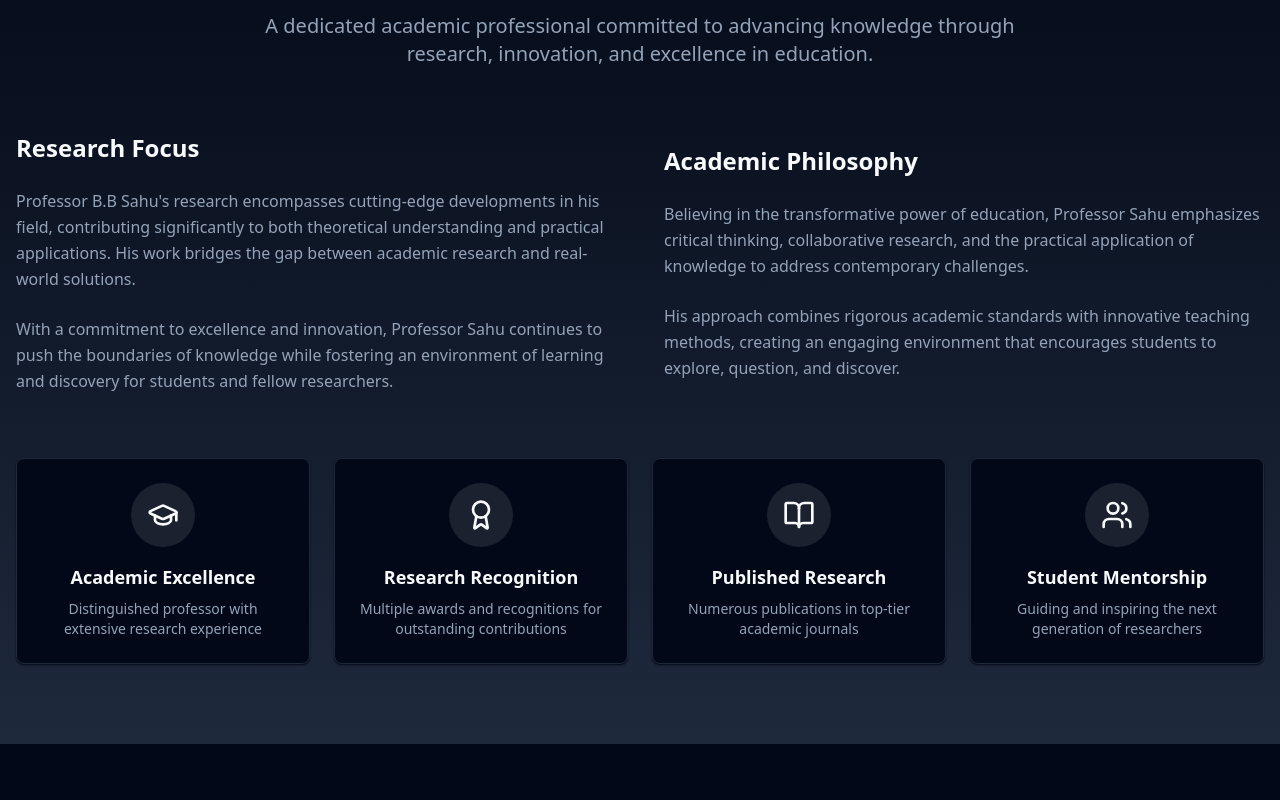
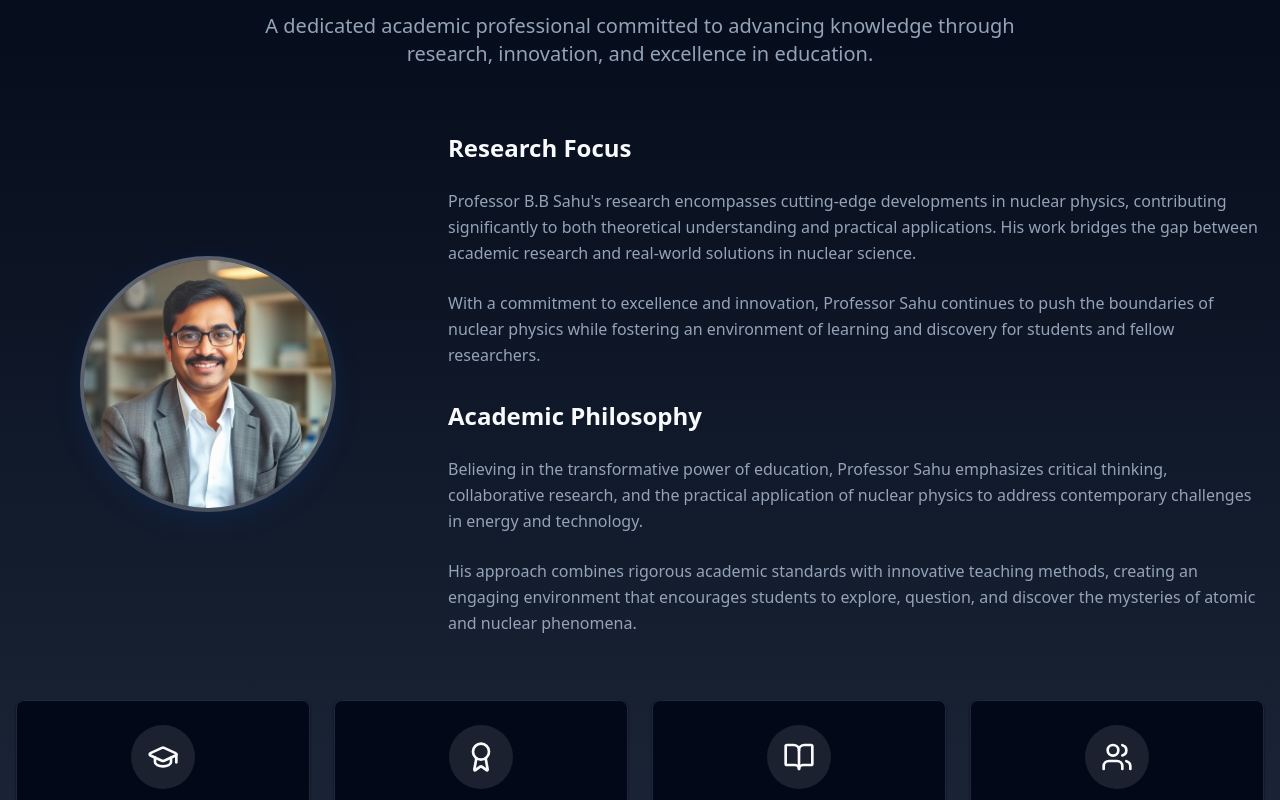
Before and after one commit to MaithiliTyagi/sahu-scholars-hub, a React (Vite) app: page / in a window 1280 px wide. Shown: the part 940-1740 px from the top of the page. Built offline with nearby package versions, Linux system fonts and the light colour scheme.

Commit message:
Change background color and add photo
Adjusted the background color and added a photo to the about section.

```diff
--- a/src/components/About.tsx
+++ b/src/components/About.tsx
@@ -1,5 +1,6 @@
 import { Card, CardContent } from '@/components/ui/card';
 import { GraduationCap, Award, BookOpen, Users } from 'lucide-react';
+import profPhoto from '@/assets/prof-bb-sahu.jpg';
 
 const About = () => {
   const achievements = [
@@ -38,17 +39,30 @@ const About = () => {
           </p>
         </div>
 
-        <div className="grid md:grid-cols-2 gap-12 items-center mb-16">
+        <div className="grid md:grid-cols-3 gap-12 items-center mb-16">
+          <div className="md:col-span-1 flex justify-center">
+            <div className="relative">
+              <img
+                src={profPhoto}
+                alt="Professor B.B Sahu"
+                className="w-64 h-64 rounded-full object-cover shadow-card-hover border-4 border-primary/20"
+                loading="lazy"
+              />
+              <div className="absolute inset-0 rounded-full bg-gradient-to-br from-primary/20 to-transparent"></div>
+            </div>
+          </div>
+
+          <div className="md:col-span-2 space-y-8">
             <div>
               <h3 className="text-2xl font-semibold mb-6 text-foreground">Research Focus</h3>
               <p className="text-muted-foreground leading-relaxed mb-6">
-              Professor B.B Sahu's research encompasses cutting-edge developments in his field,
+                Professor B.B Sahu's research encompasses cutting-edge developments in nuclear physics,
                 contributing significantly to both theoretical understanding and practical applications.
-              His work bridges the gap between academic research and real-world solutions.
+                His work bridges the gap between academic research and real-world solutions in nuclear science.
               </p>
               <p className="text-muted-foreground leading-relaxed">
                 With a commitment to excellence and innovation, Professor Sahu continues to push
-              the boundaries of knowledge while fostering an environment of learning and discovery
+                the boundaries of nuclear physics while fostering an environment of learning and discovery
                 for students and fellow researchers.
               </p>
             </div>
@@ -57,13 +71,15 @@ const About = () => {
               <h3 className="text-2xl font-semibold mb-6 text-foreground">Academic Philosophy</h3>
               <p className="text-muted-foreground leading-relaxed mb-6">
                 Believing in the transformative power of education, Professor Sahu emphasizes
-              critical thinking, collaborative research, and the practical application of knowledge
-              to address contemporary challenges.
+                critical thinking, collaborative research, and the practical application of nuclear physics
+                to address contemporary challenges in energy and technology.
               </p>
               <p className="text-muted-foreground leading-relaxed">
                 His approach combines rigorous academic standards with innovative teaching methods,
-              creating an engaging environment that encourages students to explore, question, and discover.
+                creating an engaging environment that encourages students to explore, question, and discover
+                the mysteries of atomic and nuclear phenomena.
               </p>
+            </div>
           </div>
         </div>
 
--- a/src/index.css
+++ b/src/index.css
@@ -38,9 +38,9 @@ All colors MUST be HSL.
     --ring: 215 100% 50%;
 
     /* Academic design tokens */
-    --academic-blue: 215 100% 50%;
+    --academic-blue: 215 100% 35%;
     --academic-blue-light: 215 100% 95%;
-    --academic-navy: 215 100% 25%;
+    --academic-navy: 215 100% 15%;
     --academic-gold: 45 100% 50%;
     --academic-gray: 215 16% 46%;
 
```
Also changed, not shown: src/assets/prof-bb-sahu.jpg (added). Lines whose indentation alone changed are shown as unchanged.
